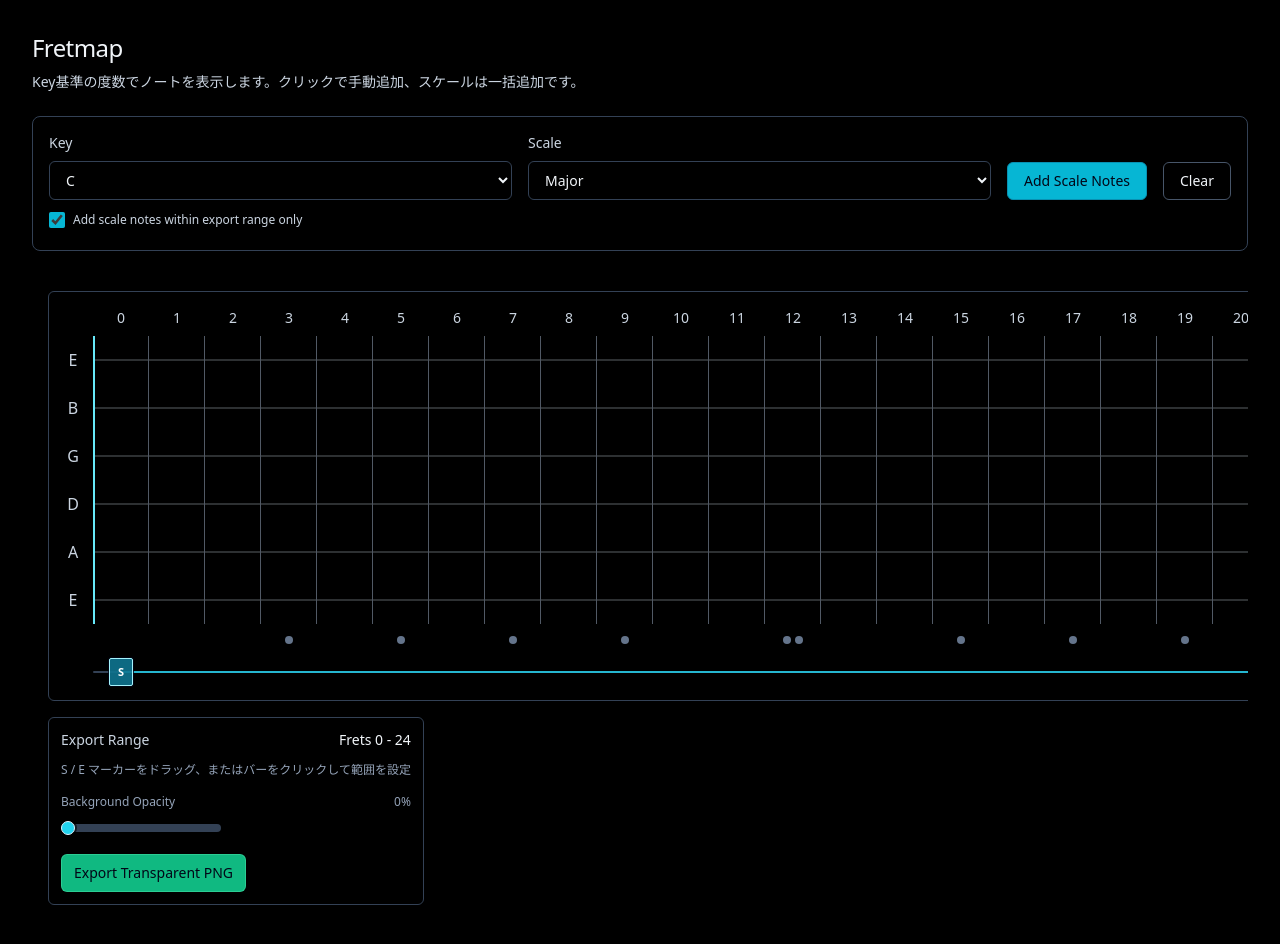
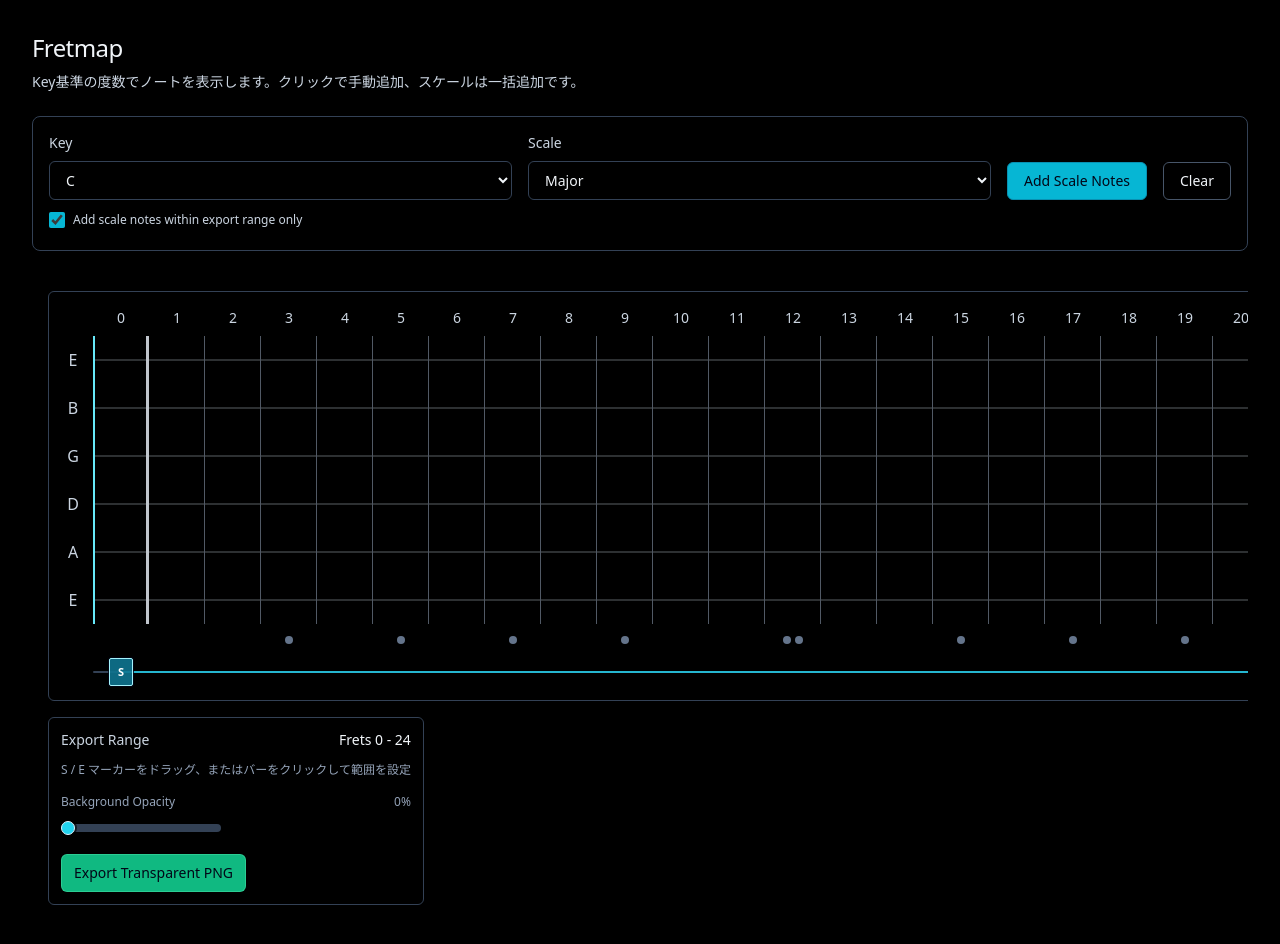
Before and after one commit to cizneeh/fretcanvas, a React (Vite) app: page / in a window 1280 px wide. Shown: the top 944 px of the page. Built offline with nearby package versions, Linux system fonts and the light colour scheme.

Commit message:
nut表示

```diff
--- a/src/components/fretboard-grid/FretCell.tsx
+++ b/src/components/fretboard-grid/FretCell.tsx
@@ -3,6 +3,7 @@ import { NoteChip } from '../NoteChip'
 
 type FretCellProps = {
   positionId: PositionId
+  isNut: boolean
   isHighlighted: boolean
   isDimmed: boolean
   label: string
@@ -40,6 +41,7 @@ type FretCellProps = {
 
 export const FretCell = ({
   positionId,
+  isNut,
   isHighlighted,
   isDimmed,
   label,
@@ -58,7 +60,9 @@ export const FretCell = ({
   return (
     <button
       type="button"
-      className="group relative flex h-12 items-center justify-center border-r border-slate-400/55 focus-visible:outline-none"
+      className={`group relative flex h-12 items-center justify-center border-r focus-visible:outline-none ${
+        isNut ? 'border-r-[3px] border-slate-200/85' : 'border-slate-400/55'
+      }`}
       onClick={(event) => {
         onNoteClick(positionId, event.metaKey, event.ctrlKey, event.altKey)
       }}
--- a/src/components/fretboard-grid/StringRows.tsx
+++ b/src/components/fretboard-grid/StringRows.tsx
@@ -83,6 +83,7 @@ export const StringRows = ({
               <FretCell
                 key={`${stringInfo.id}-${fret}`}
                 positionId={positionId}
+                isNut={fret === 0}
                 isHighlighted={isHighlighted}
                 isDimmed={displayedNote?.isDimmed ?? false}
                 label={DEGREE_LABELS[intervalFromKey]}
--- a/src/libs/exportTransparentPng.ts
+++ b/src/libs/exportTransparentPng.ts
@@ -145,6 +145,16 @@ export const exportTransparentPng = ({
     ctx.stroke()
   }
 
+  if (start === 0) {
+    const nutRightX = boardLeft + cellWidth
+    ctx.strokeStyle = 'rgba(226, 232, 240, 0.92)'
+    ctx.lineWidth = 2.8
+    ctx.beginPath()
+    ctx.moveTo(nutRightX, boardTop)
+    ctx.lineTo(nutRightX, boardTop + boardHeight)
+    ctx.stroke()
+  }
+
   OPEN_STRINGS.forEach((_stringInfo, row) => {
     const yCenter = boardTop + row * rowHeight + rowHeight / 2
     ctx.strokeStyle = 'rgba(203, 213, 225, 0.72)'
```
